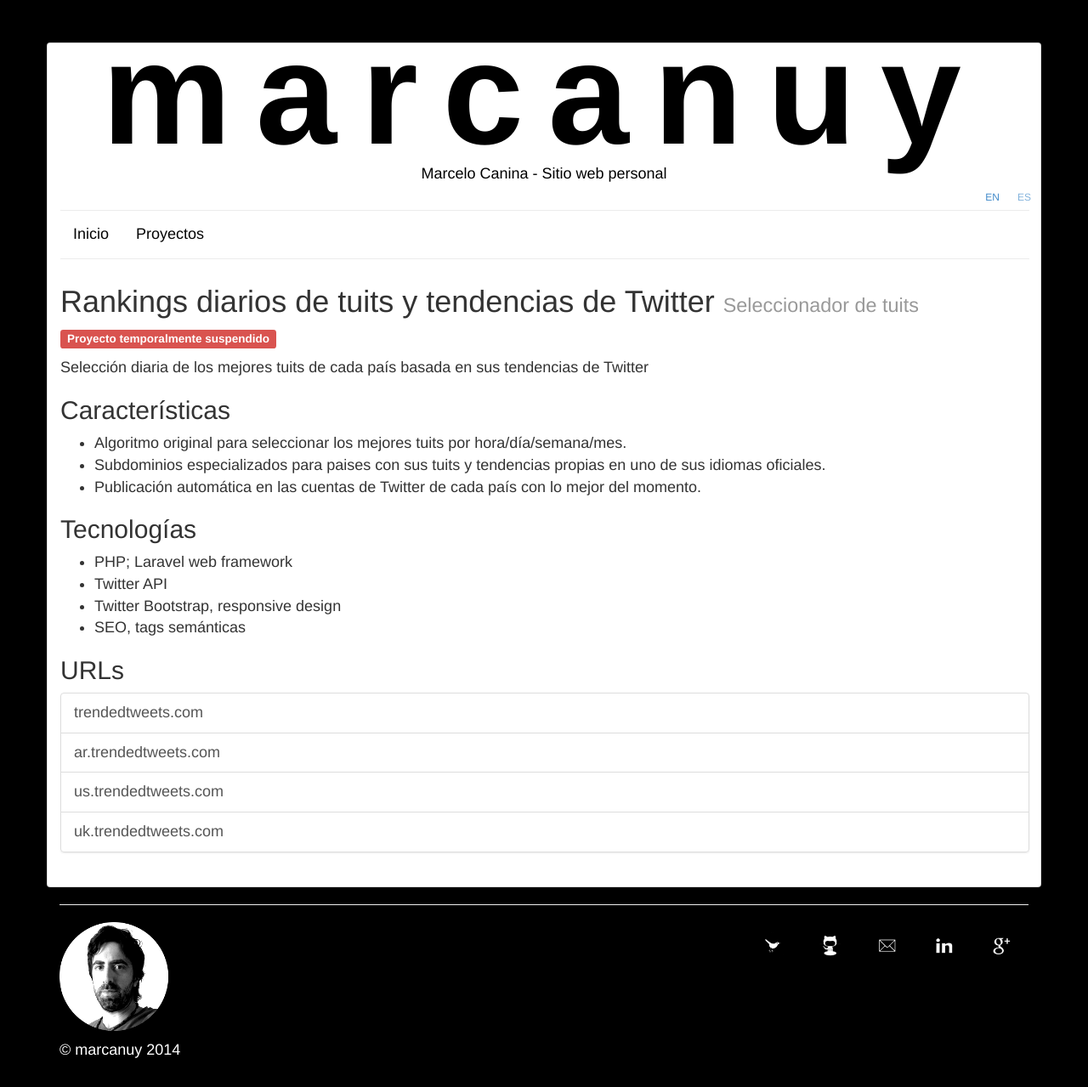
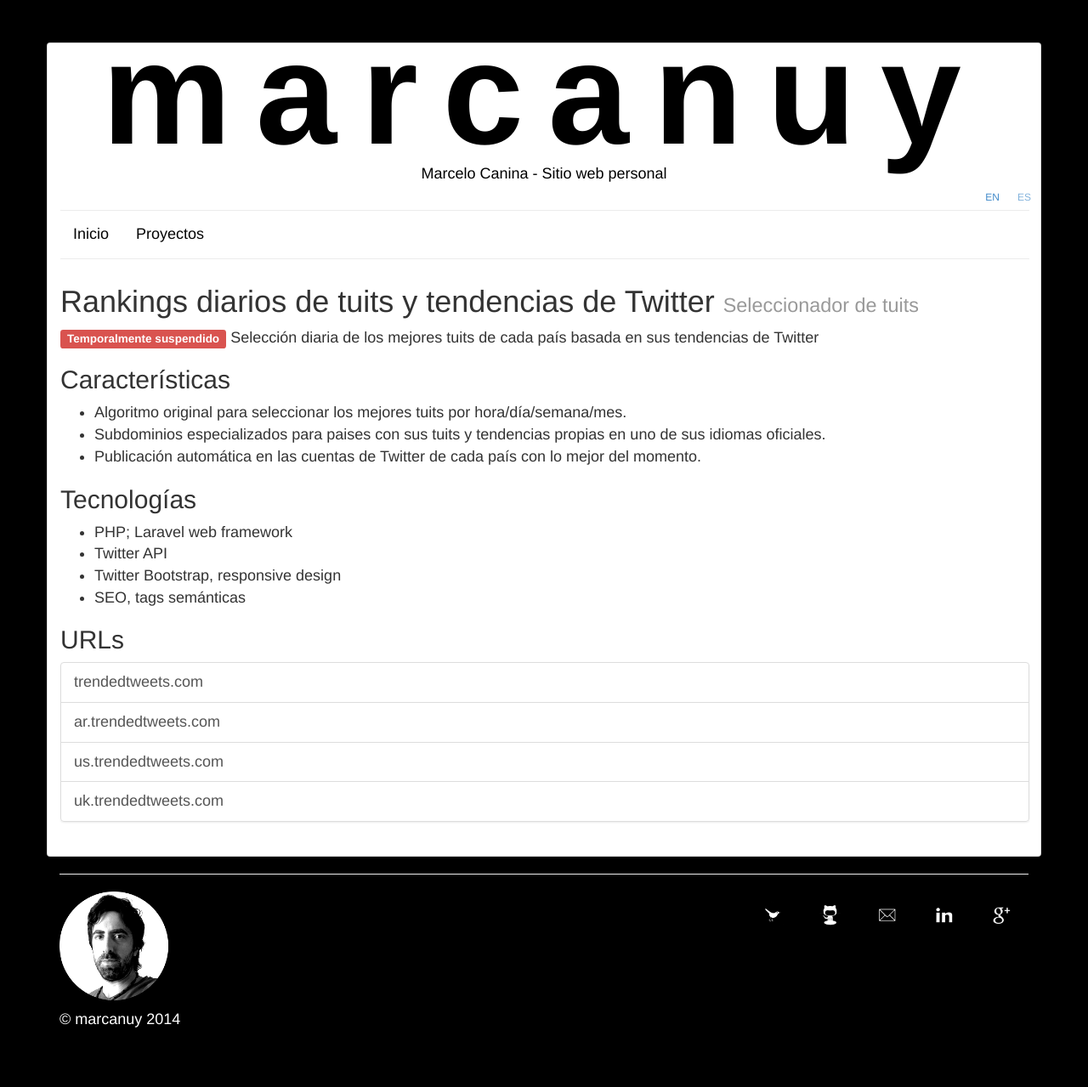
Before and after one commit to marcanuy/marcanuy.github.io, a Jekyll site: the page built from es/proyectos/_posts/2014-09-16-trended-tweets.md, in a window 1280 px wide. Shown: the whole page at 85% size. Built offline with Jekyll 4.4.1, drawn with Linux system fonts in a browser that asks for light colours; nearby versions of some CDN libraries; library files that are not in the unit come from our copies; after the commit the page ends 1243 px from its top, so only the background shows below that.

Commit message:
BS labels added to running project and fixed in trendedtweets

```diff
--- a/es/proyectos/_posts/2014-09-16-trended-tweets.md
+++ b/es/proyectos/_posts/2014-09-16-trended-tweets.md
@@ -19,6 +19,4 @@
 tags: Laravel PHP Bootstrap
 ---
 
-<span class="label label-danger">Proyecto temporalmente suspendido</span>
-
-Selección diaria de los mejores tuits de cada país basada en sus tendencias de Twitter
+<span class="label label-danger">Temporalmente suspendido</span> Selección diaria de los mejores tuits de cada país basada en sus tendencias de Twitter
```
Also changed, not shown: en/projects/_posts/2014-09-16-trended-tweets.md (+1 -3 lines), en/projects/_posts/2015-03-01-the-running-secret.md (+1 -1 lines), es/proyectos/_posts/2015-03-01-the-running-secret.md (+1 -1 lines).
